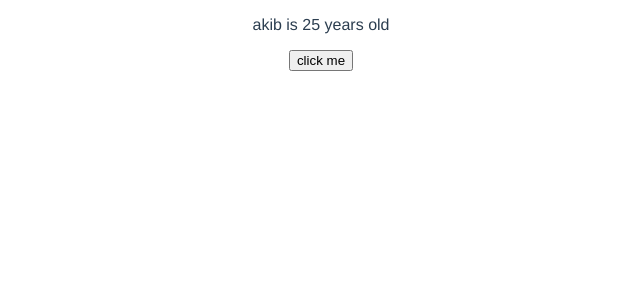
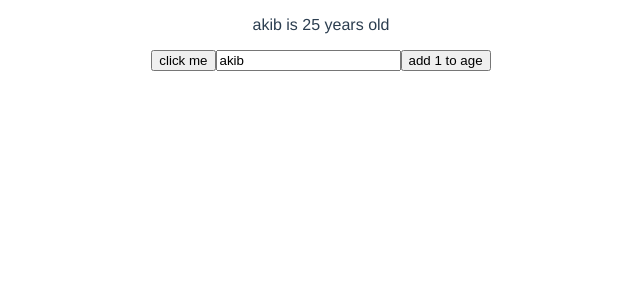
Before and after one commit to Noushedul1/composition_api, a Vue app: page / in a window 1280 px wide. Shown: the top 300 px of the page, without its empty margins (319-959 px from the left). Built offline with nearby package versions, Linux system fonts and the light colour scheme.

Commit message:
setup hook input and click event

```diff
--- a/src/views/Home.vue
+++ b/src/views/Home.vue
@@ -2,6 +2,9 @@
   <div class="home">
     <p ref="p">{{name}} is {{age}} years old</p>
     <button @click="clickhandle()">click me</button>
+    <input type="text" v-model="name">
+    <!-- <input type="number" v-model="age"> -->
+    <button @click="age++">add 1 to age</button>
   </div>
 </template>
 
```
